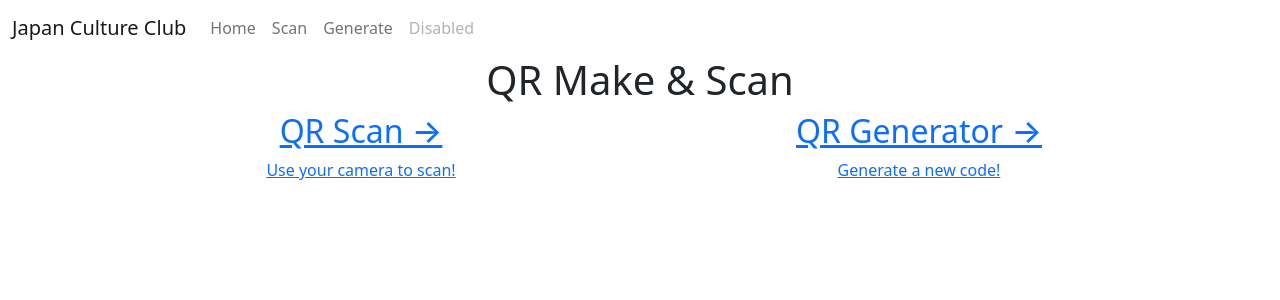
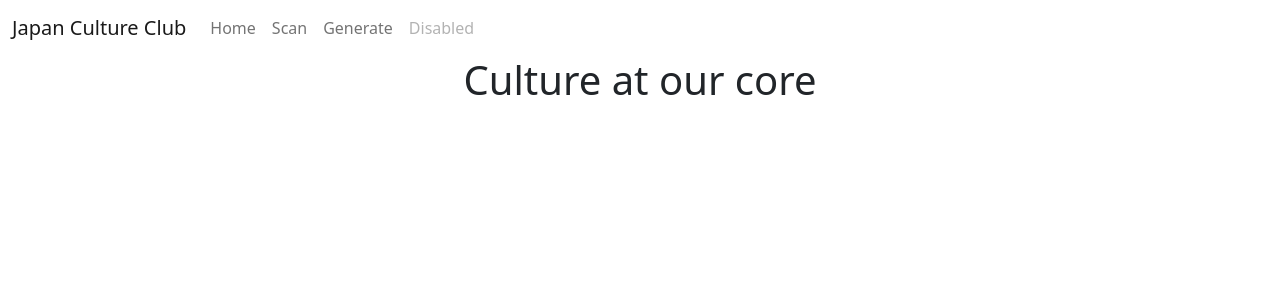
Before and after one commit to robertvargas-irq/japan-club-webapp, a Next.js app: page / in a window 1280 px wide. Shown: the top 300 px of the page. Built offline with nearby package versions, Linux system fonts and the light colour scheme.

Commit message:
removed qr stuff

```diff
--- a/src/pages/index.tsx
+++ b/src/pages/index.tsx
@@ -12,24 +12,8 @@ export default function Home() {
       </Head>
 
       <main className="container">
-        <h1 className="text-center">QR Make & Scan</h1>
-
-        <div className="container text-center">
-          <div className="row">
-            <div className="col">
-              <Link href="/scan">
-                <h2>QR Scan &rarr;</h2>
-                <p>Use your camera to scan!</p>
-              </Link>
-            </div>
-            <div className="col">
-              <Link href="/generate">
-                <h2>QR Generator &rarr;</h2>
-                <p>Generate a new code!</p>
-              </Link>
-            </div>
-          </div>
-        </div>
+        <h1 className="text-center">Culture at our core</h1>
+        <h2 id="newsletter"></h2>
       </main>
     </div>
   );
```
